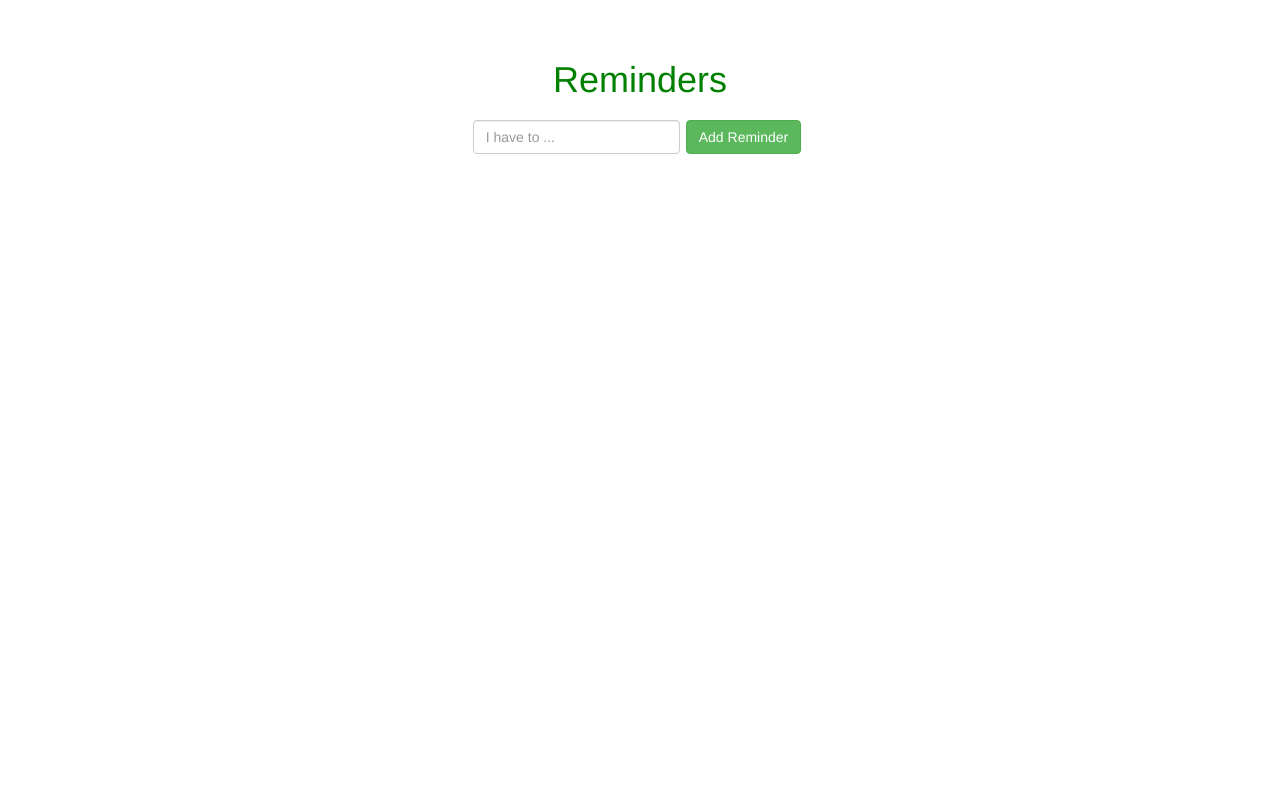
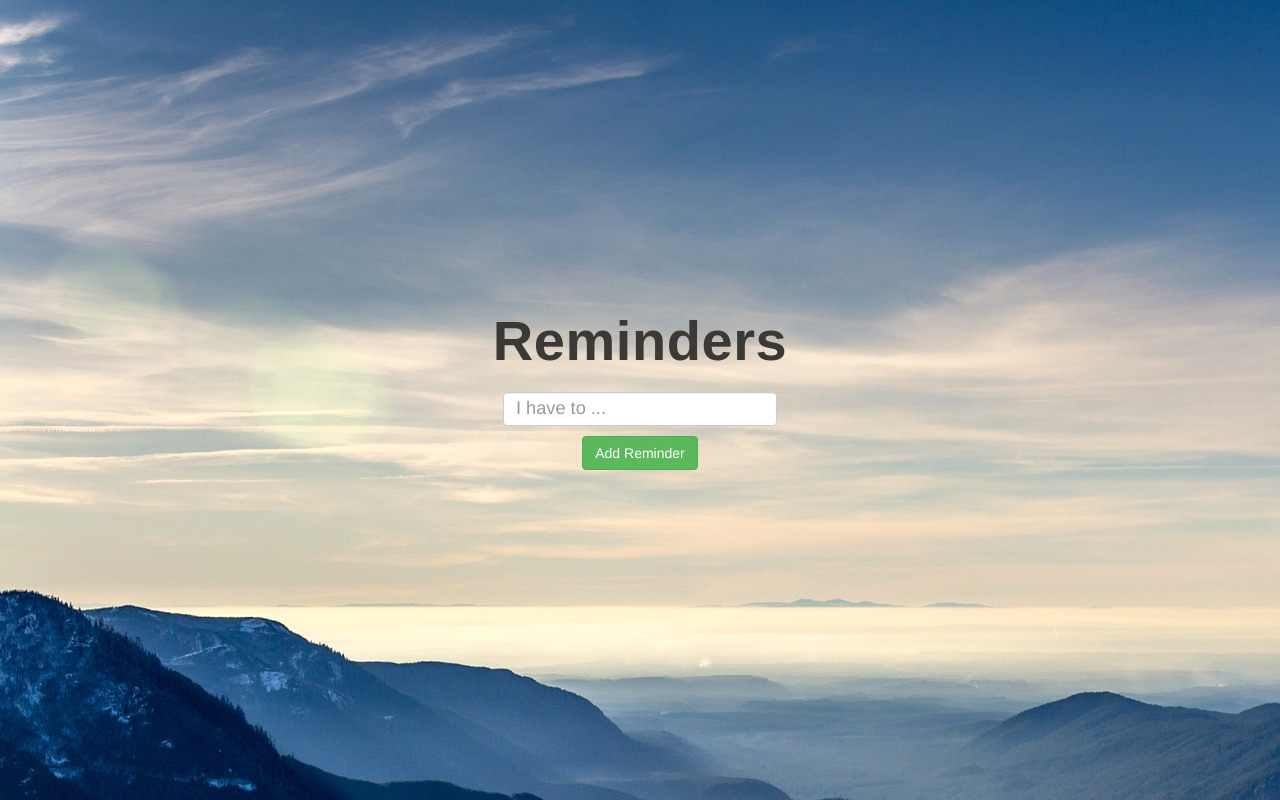
Before and after one commit to ckdrew670/reminders, a React (Create React App) app: page / in a window 1280 px wide. Built offline with nearby package versions, Linux system fonts and the light colour scheme.

Commit message:
Add styling to app

```diff
--- a/src/components/App/App.js
+++ b/src/components/App/App.js
@@ -5,7 +5,7 @@ class App extends Component {
     constructor(props) {
         super(props);
         this.state = {
-            text: "",
+            text: "Jack",
         }
 
         this.addReminder = this.addReminder.bind(this);
@@ -21,6 +21,7 @@ class App extends Component {
 
         e.preventDefault();
         this.props.handleSave(text);
+        this.setState({ text: "Jack" });
 
         console.log('this', this); // <-- outputs the whole object
 
@@ -38,7 +39,7 @@ class App extends Component {
     listReminders = () => {
         let { reminders } = this.props;
         return (
-            <ul className="list-group col-sm-4">
+            <ul className="list-group">
                 {
                     reminders.map(reminder => {
                         return (
@@ -65,9 +66,9 @@ class App extends Component {
             <div className="App">
                 <h1 className="title">Reminders</h1>
                 <form
-                    className="form-inline"
+                    className="form"
                     onSubmit={ this.addReminder }>
-                    <div className="form-group">
+                    <div>
                         <input
                             type="text"
                             className="form-control"
--- a/src/index.css
+++ b/src/index.css
@@ -5,15 +5,41 @@
     flex-wrap: wrap;
     align-items: center;
     justify-content: center;
+    background-image: url('./background.jpg');
+    height: 100vh;
 }
 
+@import url('https://fonts.googleapis.com/css?family=Overpass&display=swap');
+
 h1 {
-    color: green;
+    color: rgb(58, 57, 54);
     padding: 10px;
+    font-size: 4em;
+    font-family: 'Overpass', sans-serif;
+    font-weight: bolder;
+    letter-spacing: 0.01em;
+
 }
 
-input {
-    margin-right: 6px;
+.form {
+    display: flex;
+    flex-direction: column;
+    align-items: center;
+    flex-wrap: wrap;
+}
+
+.form-control {
+    font-size: 1.3em;
+    margin-right: 5px;
+    margin-bottom: 10px;
+
+}
+
+.form-control:focus {
+    font-size: 1.3em;
+    margin-right: 5px;
+    margin-bottom: 10px;
+
 }
 
 ul {
```
Also changed, not shown: public/logo512.png (deleted), src/background.jpg (added).
